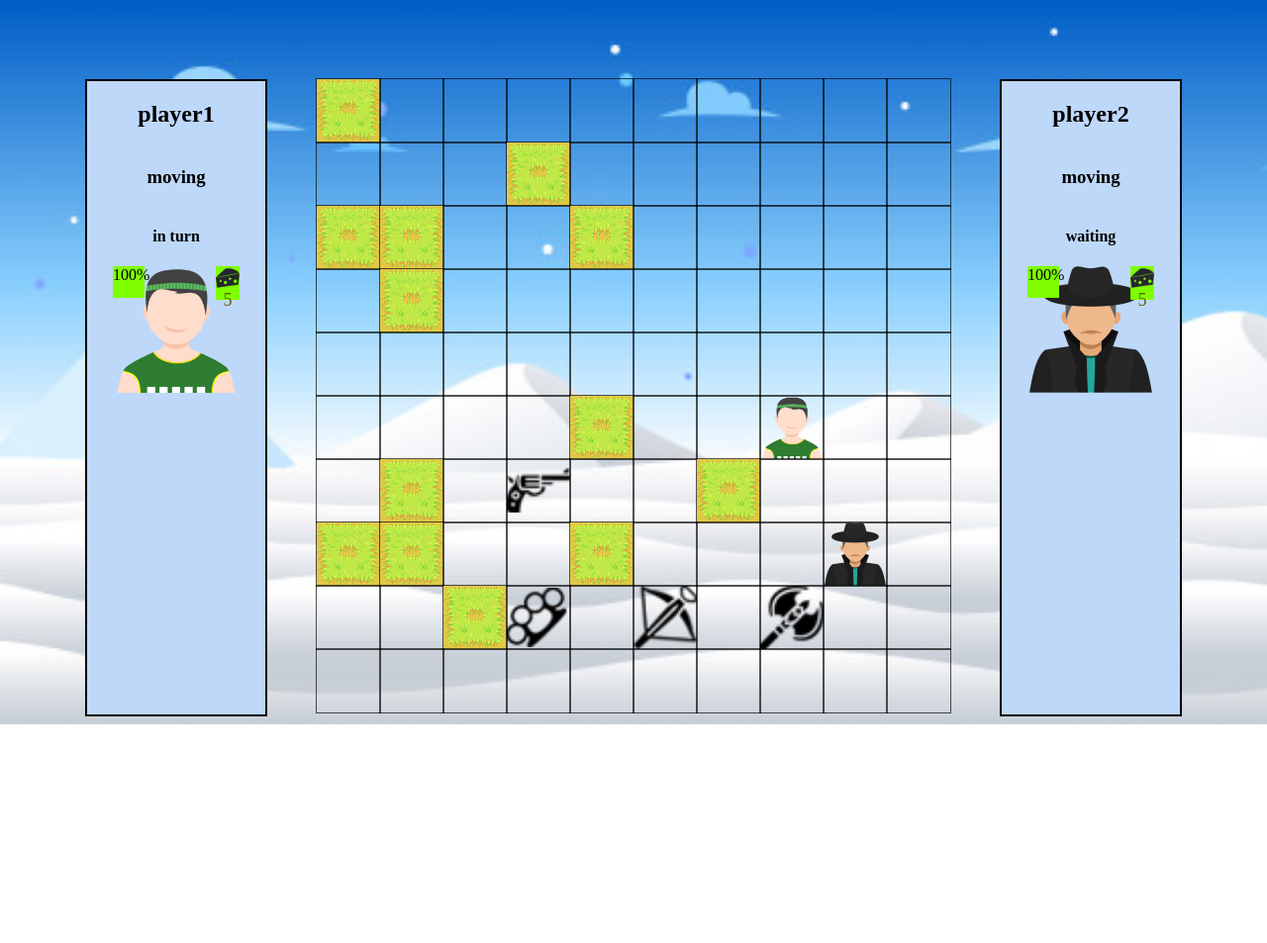
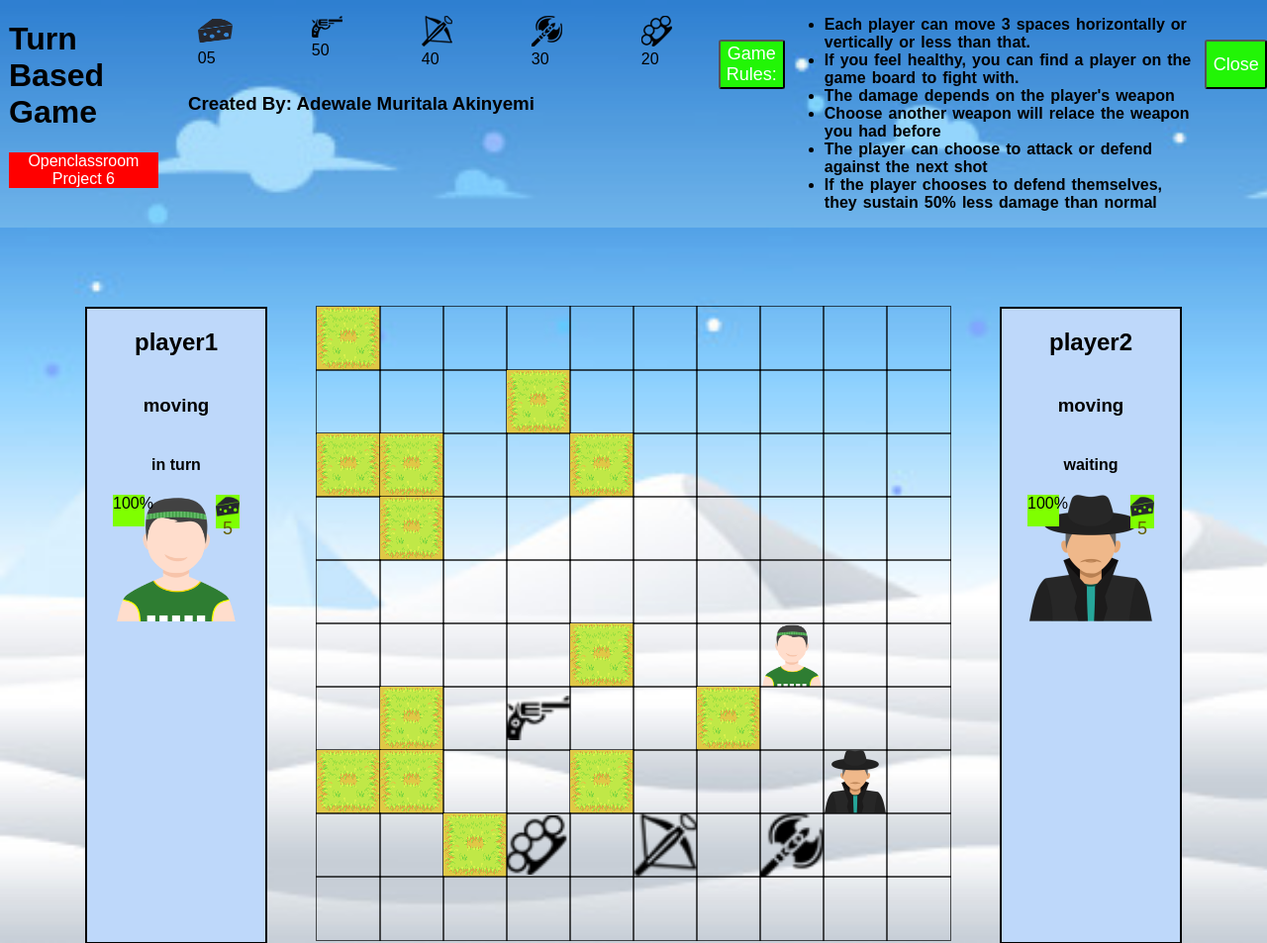
Before and after one commit to Murtala-1/Project-6, a plain HTML site: page index.html in a window 1280 px wide. Shown: the whole page at 99% size. Before the commit the page ends 800 px from the top, so only its background shows below. Drawn offline with nearby package versions, Linux system fonts and the light colour scheme.

Commit message:
Add instruction on how to play

```diff
--- a/index.html
+++ b/index.html
@@ -5,14 +5,71 @@
   <meta name="viewport" content="width=device-width, initial-scale=1.0"/>
   <title>Turn based game</title>
   <link rel="stylesheet" href="style.css"/>
+  <script src="https://ajax.googleapis.com/ajax/libs/jquery/3.4.1/jquery.min.js"></script>
+
+  <script>
+    $(document).ready(function(){
+      $("#hide").click(function(){
+        $("#gameInstuction, #hide").hide();
+      });
+    });
+    </script>
 </head>
 <body>
+
+
+
+    <div id="gameInstuction">
+      <div style=" margin-left: 9px;">
+      <h1>Turn Based Game</h1>
+      <p style="margin-bottom: 0;background-color: red; color: white; text-align: center;">Openclassroom Project 6</p>
+      <h3 style="position: absolute; top:75px; left: 190px">Created By: Adewale Muritala Akinyemi</h3>
+    </div>
+      <div class="weapons">
+          <figure>
+              <img src="images/pezza.png" height="30px" width="35pxt" alt="pezza">
+              <caption>05</caption>
+          </figure>
+
+          <figure>
+              <img src="images/revolver.png" alt="revolver">
+              <caption>50</caption>
+          </figure>
+
+          <figure>
+              <img src="images/crossbow.png" alt="crossbow">
+              <caption>40</caption>
+          </figure>
+
+          <figure>
+              <img src="images/sharp_axe.png" alt="sharp_axe">
+              <caption>30</caption>
+          </figure>
+          <figure>
+            <img src="images/brass_knuckles.png" alt="brass_knuckles">
+            <caption>20</caption>
+        </figure>
+      </div>
+      <button id="hide">Game Rules:</button>
+      <ul>
+        <li>Each player can move 3 spaces horizontally or vertically or less than that.</li>
+          <li>If you feel healthy, you can find a player on the game board to fight with.</li>
+          <li>The damage depends on the player's weapon</li>
+          <li>Choose another weapon will relace the weapon you had before</li>
+          <li>The player can choose to attack or defend against the next shot</li>
+          <li>If the player chooses to defend themselves, they sustain 50% less damage than normal</li>
+
+      </ul>
+      <button id="hide">Close</button>
+    </div>
+
+
+
   <div id="game-container">
     <div id="player1-summary" class="player-info"></div>
     <div id="grid-container" ></div>
     <div id="player2-summary" class="player-info">
-
-    </div>
+</div>
   </div>
                                    <!-- Hi Mentor, Uncomment the Step one by one -->
   <script src="jquery.js"></script>
@@ -22,7 +79,3 @@
   <script src="script.js"></script>
 </body>
 </html>
-<!-- <div class="buttons">
-  <button class="btn-attack-1">Attack</button>
-  <button class="btn-defend-1">Defend</button>
-</div> -->
--- a/style.css
+++ b/style.css
@@ -2,6 +2,8 @@ body{
   background-image: url('bg.jpg');
   background-size: cover;
   background-repeat: no-repeat;
+  margin: 0;
+  font-family: Arial, Helvetica, sans-serif;
 }
 
 #game-container {
@@ -181,3 +183,56 @@ body{
 .playerBlood[data-health="0"] {
   background-color: #fd0606;
 }
+
+.weapons {
+  display: inline-flex;
+  /*width: 60%;*/
+  /*margin-left: 15rem;*/
+}
+#intro {
+  width: 80%;
+  height: 90%;
+  background-color: #eae5e5;
+  opacity: 0.8;
+  margin: 0 auto;
+  padding: 1.5rem;
+
+}
+li {
+
+  word-spacing: 0.1rem;
+  font-weight: bold;
+}
+
+figure img {
+  max-height: 5rem;
+  max-height: 5rem;
+}
+
+#gameInstuction{
+  background-color: rgba(210, 243, 243, 0.22);
+  display: flex;
+  justify-content: center;
+  color: black;
+  position: relative;
+  padding-top: 0;
+  margin: 0;
+}
+
+button {
+  border-radius: 5%;
+  width: 100px;
+  height: 50px;
+  margin-top: 40px;
+  background-color: #22f506;
+  color: white;
+  font-size: 18px;
+  cursor: pointer;
+  margin-left: 5px;
+}
+
+button:hover{
+  border: none;
+  background-color: red;
+  opacity: 0.5;
+}
```
